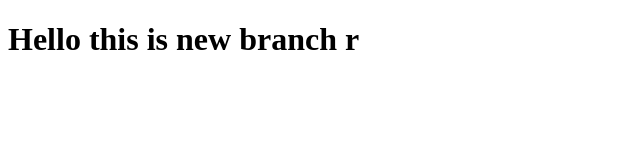
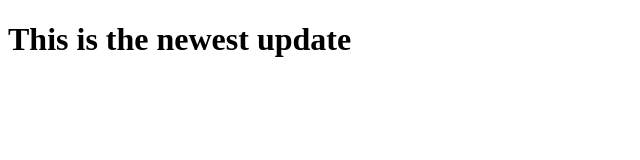
Before and after one commit to Hazem691/myfirstproject, a plain HTML site: page index.html in a window 1280 px wide. Shown: the whole page, without its empty margins (0-640 px from the left). Drawn offline with Linux system fonts and the light colour scheme.

Commit message:
This is edit in html file**

```diff
--- a/index.html
+++ b/index.html
@@ -9,7 +9,7 @@
         <style></style>
     </head>
     <body>
-        <h1>Hello this is new branch r</h1>
+        <h1>This is the newest update</h1>
         <script src="app.js"></script>
     </body>
 </html>
```
